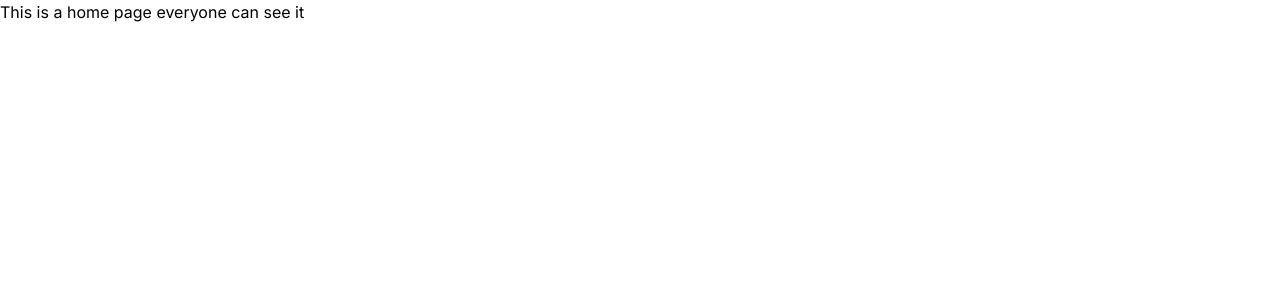
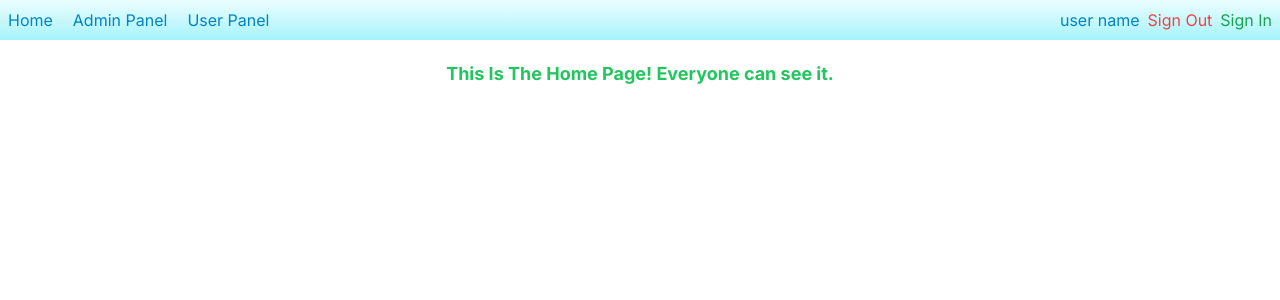
Before and after one commit to BouaikIlham/next-auth, a Next.js app: page / in a window 1280 px wide. Shown: the top 300 px of the page. Built offline with nearby package versions, Linux system fonts and the light colour scheme.

Commit message:
home page

```diff
--- /dev/null
+++ b/app/AppBar.tsx
@@ -0,0 +1,35 @@
+'use client'
+import Link from "next/link"
+
+const AppBar = () => {
+  return (
+    <div className="bg-gradient-to-b from-cyan-50 to-cyan-200 p-2 flex gap-5 ">
+      <Link className="text-sky-600 hover:text-sky-700" href={"/"}>
+        Home
+      </Link>
+
+      <Link className="text-sky-600 hover:text-sky-700" href={"/admin/panel"}>
+        Admin Panel
+      </Link>
+      <Link className="text-sky-600 hover:text-sky-700" href={"/user"}>
+        User Panel
+      </Link>
+      <div className="ml-auto flex gap-2">
+
+          <>
+            <p className="text-sky-600"> user name</p>
+            <button className="text-red-500">
+              Sign Out
+            </button>
+          </>
+
+          <button className="text-green-600">
+            Sign In
+          </button>
+
+      </div>
+    </div>
+  )
+}
+
+export default AppBar
--- a/app/layout.tsx
+++ b/app/layout.tsx
@@ -1,3 +1,4 @@
+import AppBar from './AppBar'
 import './globals.css'
 import { Inter } from 'next/font/google'
 
@@ -15,7 +16,12 @@ export default function RootLayout({
 }) {
   return (
     <html lang="en">
-      <body className={inter.className}>{children}</body>
+      <body className={inter.className} >
+        <AppBar />
+        <div className="h-screen">
+          {children}
+        </div>
+      </body>
     </html>
   )
 }
--- a/app/page.tsx
+++ b/app/page.tsx
@@ -1,9 +1,12 @@
-import Image from 'next/image'
+import Image from "next/image";
 
 export default function Home() {
   return (
-    <div>
-      This is a home page everyone can see it
-    </div>
-  )
+   <div className="flex justify-center items-center p-5">
+     <h1 className=" text-green-500 text-lg font-bold">
+      This Is The Home Page! Everyone can see it.
+    </h1>
+   </div>
+
+  );
 }
```
